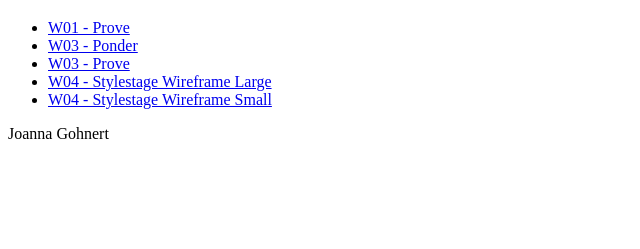
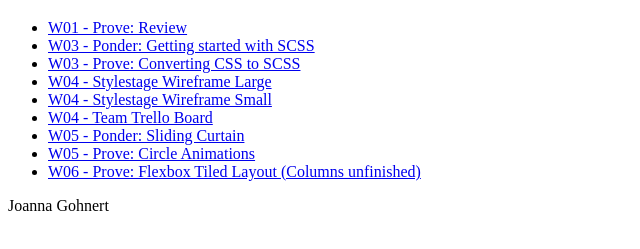
Before and after one commit to Jgohnert/wdd331r, a plain HTML site: page index.html in a window 1280 px wide. Shown: the part 61-310 px from the top of the page, without its empty margins (0-640 px from the left). Drawn offline with Linux system fonts and the light colour scheme.

Commit message:
updated portfolio links

```diff
--- a/index.html
+++ b/index.html
@@ -18,24 +18,35 @@
       <section>
         <ul>
           <li>
-            <a href="prove\w01\kids-read-for-fun_home.html" target="blank">W01 - Prove</a>
+            <a href="prove/w01/kids-read-for-fun_home.html" target="blank">W01 - Prove: Review</a>
           </li>
           <li>
-            <a href="prove\w03\ponder\scss-demo.html" target="blank">W03 - Ponder</a>
+            <a href="prove/w03/ponder/scss-demo.html" target="blank">W03 - Ponder: Getting started with SCSS</a>
           </li>
           <li>
-            <a href="prove\w03\kids-read-for-fun_home.html" target="blank">W03 - Prove</a>
+            <a href="prove/w03/kids-read-for-fun_home.html" target="blank">W03 - Prove: Converting CSS to SCSS</a>
           </li>
           <li>
-            <a href="images\large-wf.jpg" target="blank">W04 - Stylestage Wireframe Large</a>
+            <a href="images/large-wf.jpg" target="blank">W04 - Stylestage Wireframe Large</a>
           </li>
           <li>
-            <a href="images\small-wf.jpg" target="blank">W04 - Stylestage Wireframe Small</a>
+            <a href="images/small-wf.jpg" target="blank">W04 - Stylestage Wireframe Small</a>
+          </li>
+          <li>
+            <a href="https://trello.com/b/9ekWI0n1/style-stage-tasks" target="blank">W04 - Team Trello Board</a>
+          </li>
+          <li>
+            <a href="https://codepen.io/Jgohnert/pen/ZYzNVNE" target="blank">W05 - Ponder: Sliding Curtain</a>
+          </li>
+          <li>
+            <a href="https://codepen.io/Jgohnert/pen/ZYzgEBe" target="blank">W05 - Prove: Circle Animations</a>
+          </li>
+          <li>
+            <a href="prove/w06/index.html" target="blank">W06 - Prove: Flexbox Tiled Layout (Columns unfinished)</a>
           </li>
         </ul>
       </section>
     </main>
     <footer>Joanna Gohnert</footer>
-    <script src="scriptfilename/"></script>
   </body>
 </html>
```
